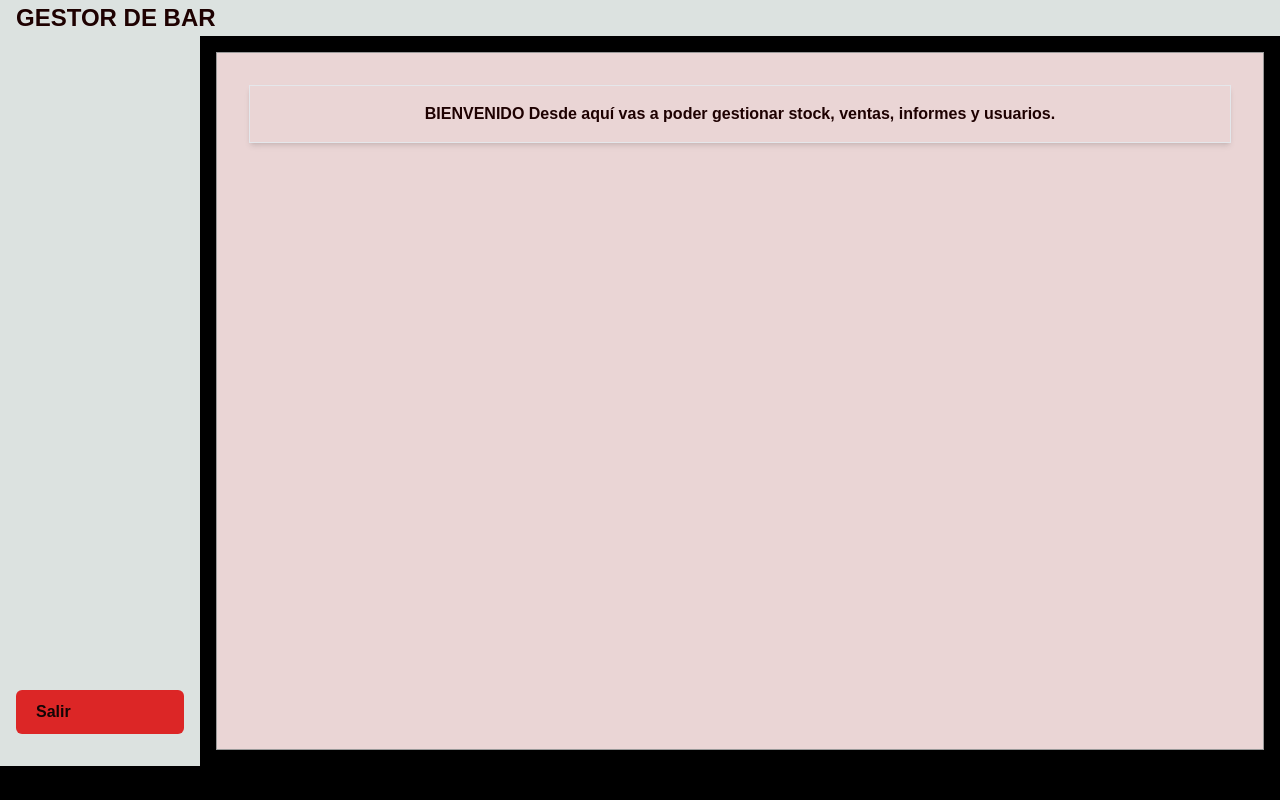
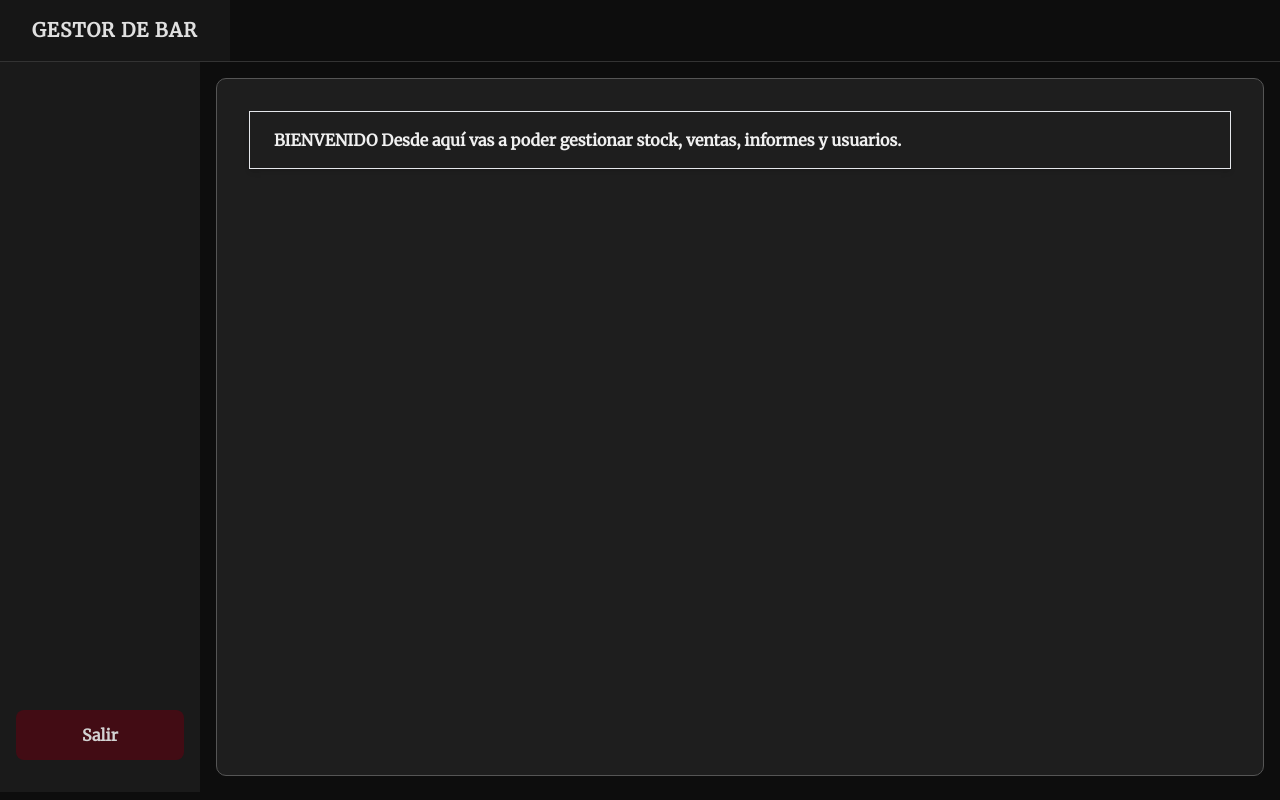
Before and after one commit to FrancoGarcia21/Proyecto-Web-Bar, a Flask app: page / in a window 1280 px wide. Run offline with Flask 3, Linux system fonts and the light colour scheme; the visitor is signed in with stand-in values (Sample User, id 1); some libraries are stand-ins or nearby versions.

Commit message:
stilooooo

```diff
--- a/static/css/styles.css
+++ b/static/css/styles.css
@@ -1,86 +1,104 @@
+@import url('https://fonts.googleapis.com/css2?family=Merriweather&display=swap');
 
 * {
     box-sizing: border-box;
+    font-family: 'Merriweather', serif;
 }
+
 body {
     margin: 0;
-    font-family: Arial, sans-serif;
-    background-color: black;
-    color: rgb(30, 1, 1);
+    background-color: #0d0d0d; /* negro de fondo */
+    color: #d3d3d3; /* gris claro para texto */
 }
+
+/* HEADER */
 header {
-    background-color: #dce2e0;
+    background-color: #161616;
+    color: #f4f4f4;
     padding: 1rem;
     text-align: center;
-    font-size: 1.5rem;
+    font-size: 1.8rem;
     font-weight: bold;
+    letter-spacing: 1px;
 }
+
+/* CONTENEDORES */
 .container {
     display: flex;
-    height: calc(100vh - 70px); /* 100% alto menos el header */
+    height: calc(100vh - 70px); /* alto menos header */
 }
+
 .sidebar {
-    background-color: #dce2e0;
+    background-color: #1a1a1a; /* gris muy oscuro */
     width: 200px;
     padding: 2rem 1rem;
     display: flex;
     flex-direction: column;
-    gap: 2rem;
+    gap: 1.5rem;
 }
-.sidebar button {
-    padding: 1rem;
-    border: none;
-    border-radius: 25px;
-    background-color: #333;
-    color: white;
+
+.sidebar a.boton-ventana {
+    padding: 0.8rem 1rem;
+    background-color: #420c14; /* bordó oscuro */
+    color: #d3d3d3;
+    text-align: center;
+    border-radius: 8px;
+    text-decoration: none;
     font-weight: bold;
-    cursor: pointer;
-    transition: 0.3s;
+    transition: background-color 0.3s ease, transform 0.2s ease;
 }
-.sidebar button:hover {
-    background-color: #555;
+
+.sidebar a.boton-ventana:hover {
+    background-color: #5a121e; /* bordó más claro */
+    transform: translateY(-2px);
 }
+
+/* CONTENIDO PRINCIPAL */
 .main-content {
     flex: 1;
-    background-color: #ead5d5;
+    background-color: #1e1e1e; /* gris oscuro */
     margin: 1rem;
     padding: 2rem;
-    border: 1px solid #999;
-    text-align: center;
-}
-.main-content h2 {
-    color: #000000;
+    border: 1px solid #555;
+    color: #f0f0f0;
+    border-radius: 10px;
 }
 
+.main-content h2 {
+    color: #f0f0f0;
+}
+
+/* BARRA SUPERIOR FLEX */
 .flex-container {
-    background-color: #dce2e0;
+    background-color: #0d0d0d;
     display: flex;
     align-items: center;
     width: 100%;
+    border-bottom: 1px solid #333;
 }
 
 .header-left {
-    background-color: #dce2e0;
     flex: 0 0 auto;
-    margin-left: 0;
-    padding: 0 16px;
+    padding: 1rem 2rem;
+    font-size: 1.2rem;
+    color: #e0e0e0;
 }
 
-/* Este div ahora sí participa del flex layout */
 .button-center {
-    flex: 1; /* Ocupa el espacio restante */
+    flex: 1;
     display: flex;
-    justify-content: center; /* Centra horizontalmente los botones */
-    flex-wrap: nowrap; /* Evita que se vayan a otra línea */
-    gap: 12px; /* Espacio entre botones */
-    overflow-x: auto; /* Evita el desborde en pantallas chicas */
-    padding: 8px 16px;
+    justify-content: center;
+    flex-wrap: nowrap;
+    gap: 12px;
+    overflow-x: auto;
+    padding: 1rem;
 }
 
 .boton-ventana {
     display: inline-block;
     padding: 10px 20px;
-    color: rgb(19, 5, 5);
+    background-color: #420c14;
+    color: #d3d3d3;
     font-weight: 600;
     text-decoration: none;
     border-radius: 6px;
@@ -90,15 +108,52 @@
     transition: background-color 0.3s ease, transform 0.2s ease;
 }
 
-.azul{
-    background-color: #2563eb;
-}
-
-.boton-ventana {
-    @apply inline-block px-4 py-2 font-semibold rounded transition whitespace-nowrap;
+.boton-ventana input[type="text"] {
+  background-color: #1a1a1a; /* negro suave */
+  color: #f0f0f0; /* texto claro */
+  border: 1px solid #555; /* borde gris oscuro */
+  font-family: 'Libre Baskerville', serif; /* si estás usando esa fuente */
 }
 
 .boton-ventana:hover {
-    background-color: #8393c0;
+    background-color: #5a121e;
     transform: translateY(-2px);
 }
+
+/* TABLA DE DATOS */
+table {
+    width: 100%;
+    border-collapse: collapse;
+    margin-top: 1rem;
+    background-color: #1e1e1e; /* gris oscuro */
+    color: #d3d3d3;
+    border: 1px solid #333;
+}
+
+table th, table td {
+    padding: 0.75rem 1rem;
+    text-align: left;
+    border-bottom: 1px solid #333;
+}
+
+table th {
+    background-color: #161616;
+    color: #f0f0f0;
+    font-weight: bold;
+    letter-spacing: 1px;
+}
+
+.status-instock {
+    color: #00ff99; /* verde suave */
+    font-weight: bold;
+}
+
+.status-lowstock {
+    color: #ffa500; /* naranja */
+    font-weight: bold;
+}
+
+.status-outstock {
+    color: #ff4c4c; /* rojo claro */
+    font-weight: bold;
+}
```
